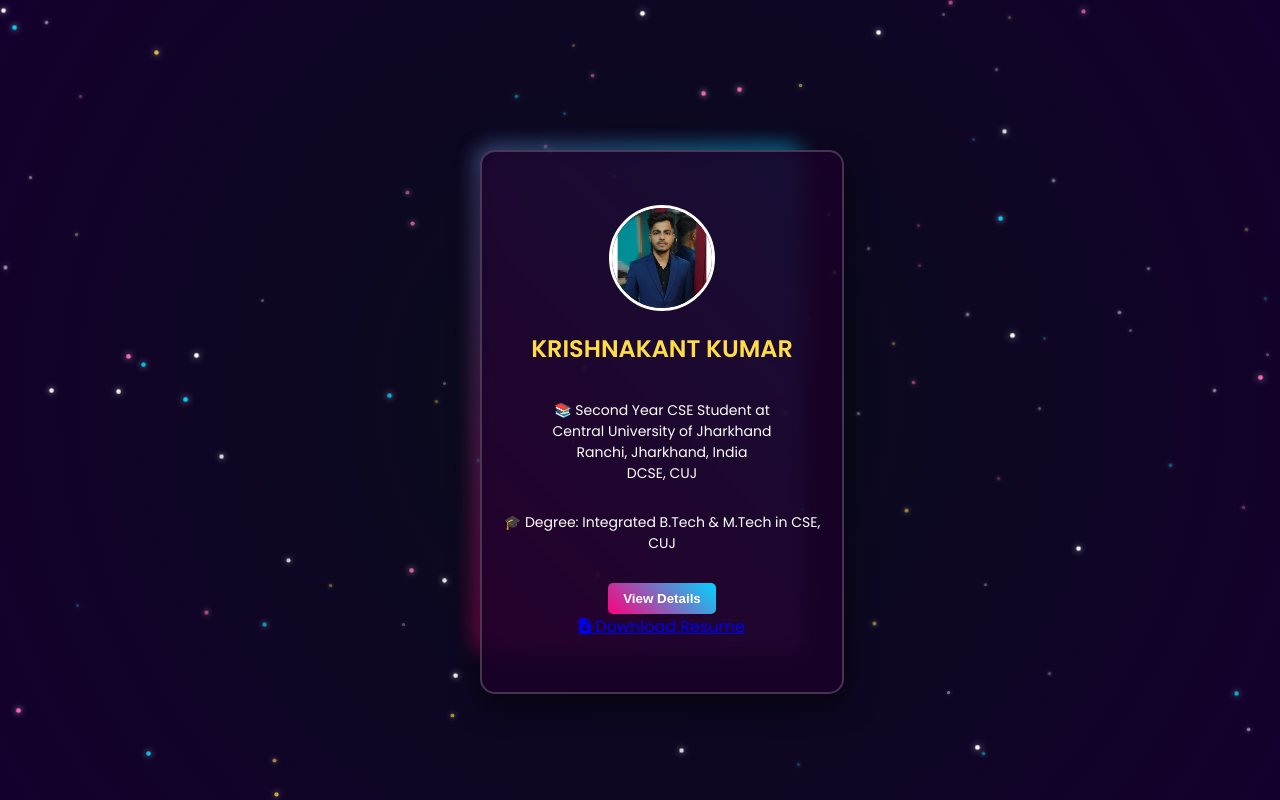
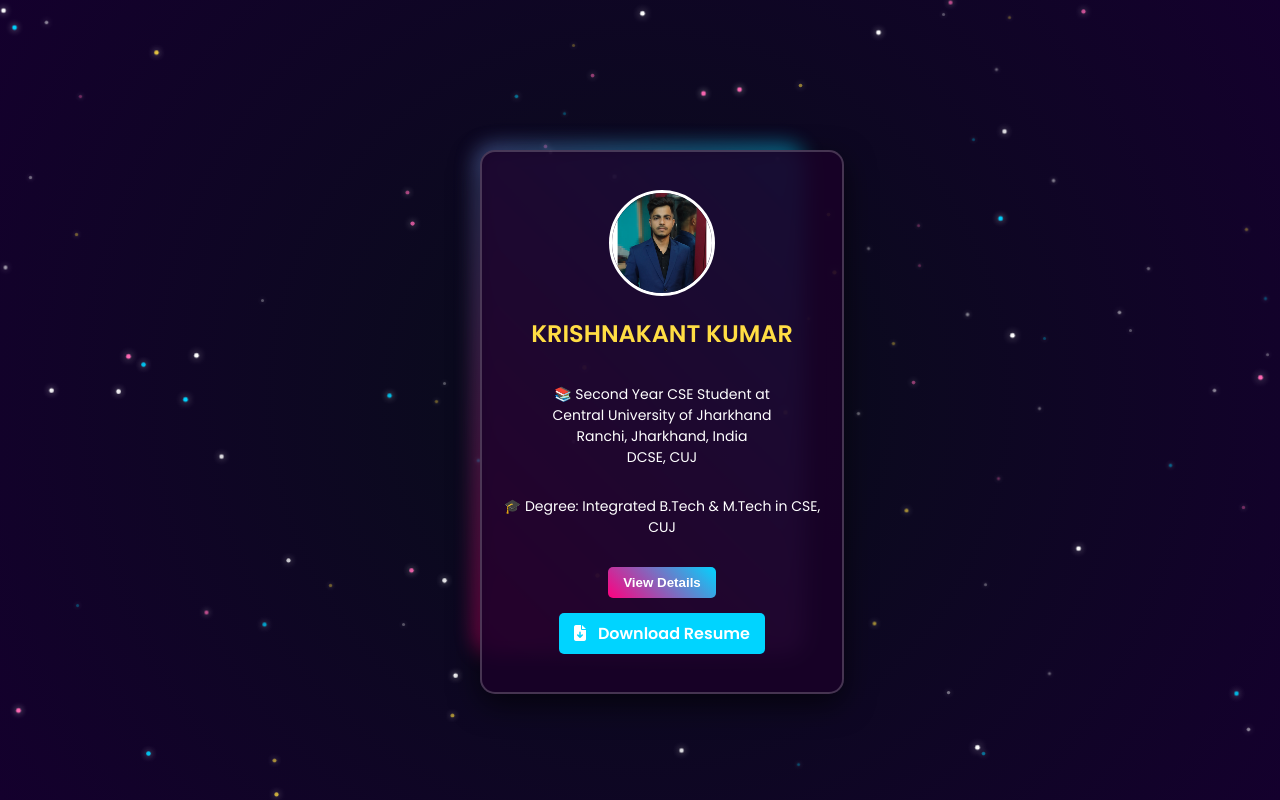
Before and after one commit to krishnakant1794/contact-card-3, a plain HTML site: page index.html in a window 1280 px wide. Drawn offline with Linux system fonts and the light colour scheme.

Commit message:
Update styles.css

```diff
--- a/styles.css
+++ b/styles.css
@@ -180,3 +180,22 @@ p {
 .instagram { color: #e1306c; }
 .github { color: #f5f5f5; }
 .twitter { color: #1da1f2; }
+.download-btn {
+    display: inline-block;
+    margin-top: 15px;
+    padding: 8px 15px;
+    background: #00d4ff;
+    color: white;
+    text-decoration: none;
+    border-radius: 5px;
+    font-weight: bold;
+    transition: background 0.3s ease-in-out;
+}
+
+.download-btn:hover {
+    background: #008cff;
+}
+
+.download-btn i {
+    margin-right: 8px;
+}
```
